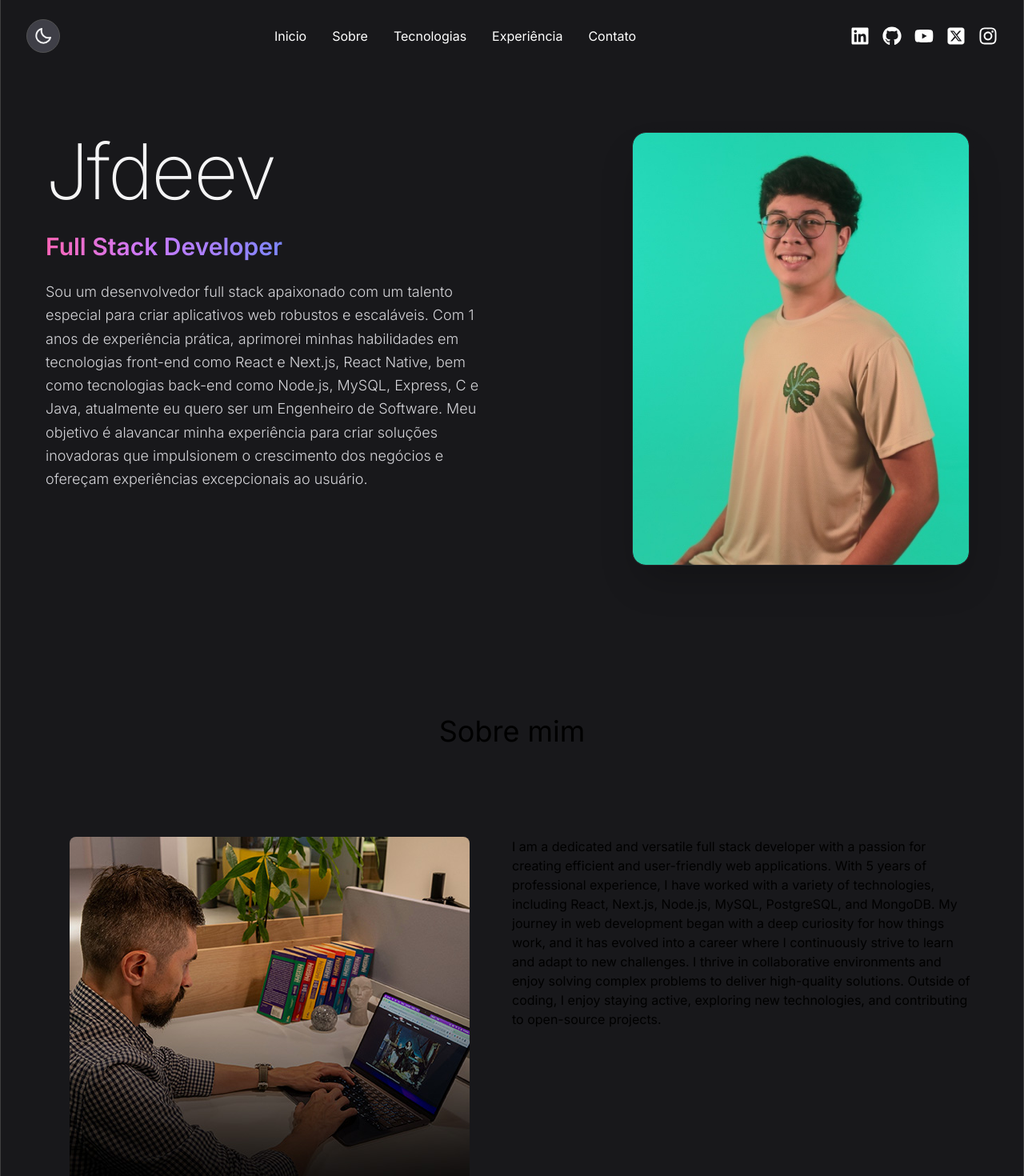
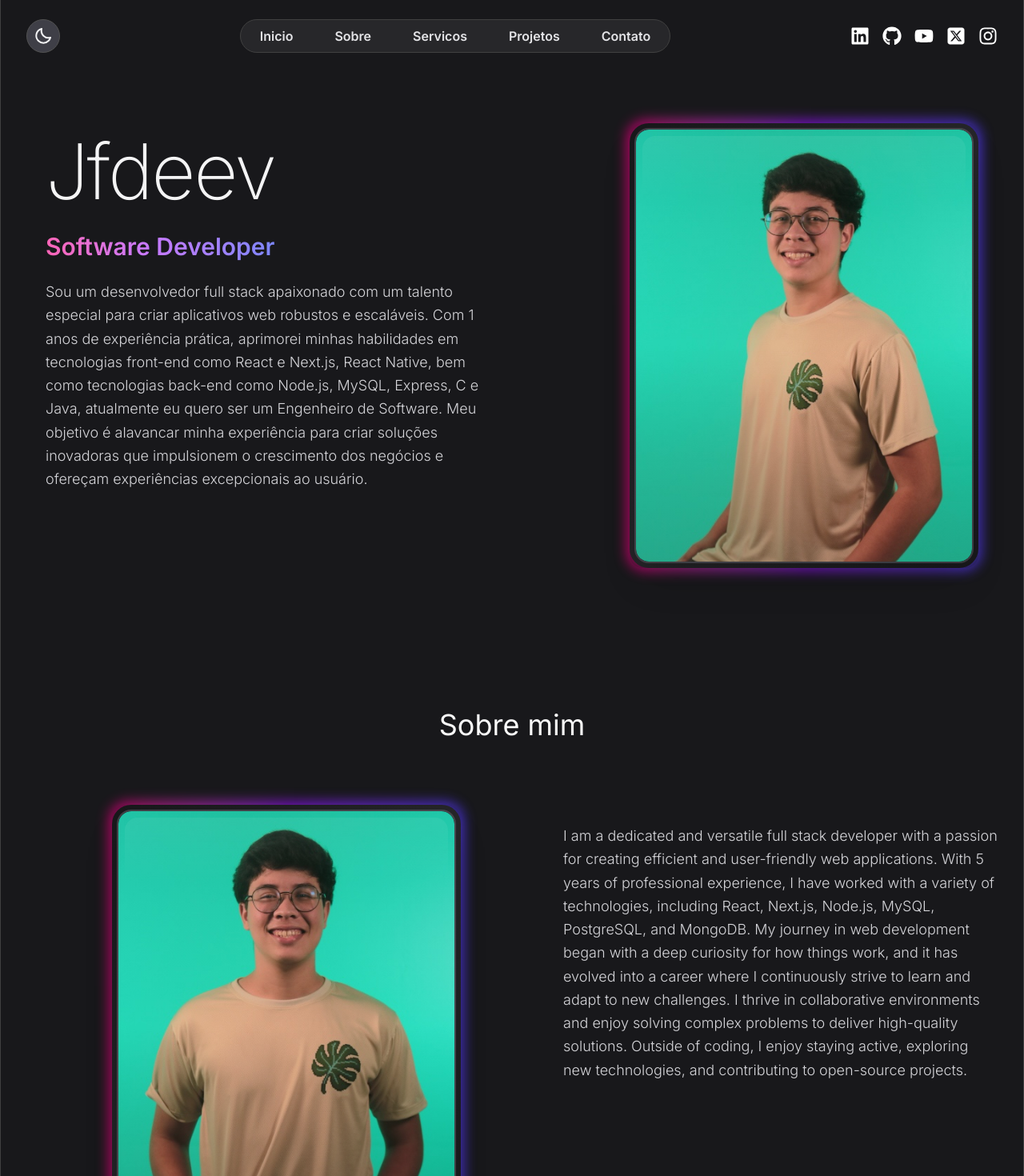
Before and after one commit to Jfdeev/jfdeev-portifolio, a React (Vite) app: page / in a window 1280 px wide. Shown: the top 1470 px of the page at 80% size. Built offline with nearby package versions, Linux system fonts and the light colour scheme.

Commit message:
feat: implements a hover in cards and navbar

```diff
--- a/src/components/About.tsx
+++ b/src/components/About.tsx
@@ -1,20 +1,35 @@
-import about from "../assets/about.jpg";
+import about from "../assets/jfdeevFrente.jpg";
 import { ABOUT_TEXT } from "../constants";
+
 const About = () => {
     return (
         <div className="pb-4">
-            <h2 className="my-20 text-center text-4xl ">
+            <h2 className="my-20 text-center text-4xl text-zinc-50 ">
                 Sobre mim
             </h2>
-            <div className="flex flex-wrap">
-                <div className="w-full lg:w-1/2 lg:p-8">
-                    <div className="flex items-center justify-center">
-                        <img className="rounded-lg" src={about} alt="about" />
+            <div className="flex flex-col-reverse lg:flex-row items-start lg:gap-32 gap-8">
+                <div className="w-full lg:w-1/2 flex justify-center lg:justify-end items-start">
+                    <div className="group relative">
+                        <div className="absolute -inset-1 bg-gradient-to-r from-pink-600 via-purple-600 to-indigo-600 rounded-3xl blur-sm opacity-75 group-hover:opacity-100 transition duration-1000 group-hover:duration-200 animate-pulse"></div>
+
+                        <div className="relative rounded-3xl p-2 bg-gradient-to-br from-zinc-900 via-zinc-800 to-zinc-900">
+                            <div className="rounded-2xl overflow-hidden ring-2 ring-zinc-500/50 shadow-2xl">
+                                <img
+                                    src={about}
+                                    alt="Foto de Jfdeev"
+                                    className="block w-64 h-80 lg:w-[420px] lg:h-[540px] object-cover rounded-2xl transform transition-all duration-500 group-hover:scale-[1.02] group-hover:brightness-110"
+                                />
+
+                                <div className="absolute inset-0 bg-gradient-to-t from-zinc-900/20 via-transparent to-zinc-900/10 rounded-2xl"></div>
+                            </div>
+                        </div>
+
+                        <div className="absolute top-4 left-4 right-4 h-20 bg-gradient-to-b from-white/10 to-transparent rounded-t-2xl opacity-60"></div>
                     </div>
                 </div>
                 <div className="w-full lg:w-1/2">
-                    <div className="flex justify-center lg:justify-start">
-                        <p className="my-2 max-w-xl py-6">{ABOUT_TEXT}</p>
+                    <div className="flex justify-center lg:justify-start text-zinc-300 text-base lg:text-lg leading-relaxed font-light">
+                        <p className="mt-6 max-w-xl text-zinc-300 text-base lg:text-lg leading-relaxed font-light">{ABOUT_TEXT}</p>
                     </div>
                 </div>
             </div>
--- a/src/components/Hero.tsx
+++ b/src/components/Hero.tsx
@@ -12,27 +12,32 @@ const Hero = () => {
               <h1 className="mb-4 text-6xl lg:text-8xl font-extralight tracking-tight text-zinc-100 leading-tight">
                 Jfdeev
               </h1>
-
               <h2 className="text-2xl lg:text-3xl font-semibold bg-gradient-to-r from-pink-400 via-purple-400 to-indigo-400 bg-clip-text text-transparent">
-                Full Stack Developer
+                Software Developer
               </h2>
-
               <p className="mt-6 max-w-xl text-zinc-300 text-base lg:text-lg leading-relaxed font-light">
                 {HERO_CONTENT}
               </p>
             </div>
           </div>
 
-          {/* Right: imagem maior e alinhada */}
           <div className="w-full lg:w-1/2 flex justify-center lg:justify-end items-start">
-            <div className="group relative rounded-3xl p-3 bg-gradient-to-br from-zinc-900/30 to-transparent">
-              <div className="rounded-2xl overflow-hidden ring-1 ring-zinc-800 shadow-2xl">
-                <img
-                  src={hero}
-                  alt="Foto de Jfdeev"
-                  className="block w-64 h-80 lg:w-[420px] lg:h-[540px] object-cover rounded-2xl transform transition-transform duration-300 group-hover:scale-105"
-                />
+            <div className="group relative">
+              <div className="absolute -inset-1 bg-gradient-to-r from-pink-600 via-purple-600 to-indigo-600 rounded-3xl blur-sm opacity-75 group-hover:opacity-100 transition duration-1000 group-hover:duration-200 animate-pulse"></div>
+
+              <div className="relative rounded-3xl p-2 bg-gradient-to-br from-zinc-900 via-zinc-800 to-zinc-900">
+                  <div className="rounded-2xl overflow-hidden ring-2 ring-zinc-500/50 shadow-2xl">
+                    <img
+                      src={hero}
+                      alt="Foto de Jfdeev"
+                      className="block w-64 h-80 lg:w-[420px] lg:h-[540px] object-cover rounded-2xl transform transition-all duration-500 group-hover:scale-[1.02] group-hover:brightness-110"
+                    />
+
+                    <div className="absolute inset-0 bg-gradient-to-t from-zinc-900/20 via-transparent to-zinc-900/10 rounded-2xl"></div>
+                  </div>
               </div>
+
+              <div className="absolute top-4 left-4 right-4 h-20 bg-gradient-to-b from-white/10 to-transparent rounded-t-2xl opacity-60"></div>
             </div>
           </div>
         </div>
--- a/src/components/Navbar.tsx
+++ b/src/components/Navbar.tsx
@@ -9,60 +9,65 @@ const Navbar = () => {
   const [isOpen, setIsOpen] = useState(false);
 
   return (
-    <nav className="py-6 ">
+    <nav className="py-6">
       <div className="container mx-auto hidden md:flex items-center justify-between">
         <div className="flex items-center justify-center gap-4 bg-zinc-700 p-2 rounded-full border border-neutral-600">
           {/* Bottao para trocar tema para dark e ligth */}
           <BiMoon className="text-2xl text-zinc-100 cursor-pointer" />
+        </div>
 
-        </div>
-        <ul className="flex gap-8 text-white">
-          <li>
+        {/* Links de navegação com efeito luminoso */}
+        <div className="flex items-center bg-zinc-800 border border-neutral-700 p-2 rounded-full">
+          <ul className="flex gap-5 text-zinc-200 font-semibold">
+            <li className="relative group">
+              {/* Efeito luminoso suave e minimalista */}
+              <div className="absolute -bottom-3 left-1/2 transform -translate-x-1/2 w-0 h-px bg-gradient-to-r from-transparent via-purple-400 to-transparent group-hover:w-full transition-all duration-500 ease-out opacity-0 group-hover:opacity-60"></div>
               <a
                 href="#"
-              className="relative transition-transform duration-300 ease-in-out group"
+                className="px-4 py-2 transition-colors duration-300 ease-in-out hover:text-white"
               >
                 Inicio
-              <span className="absolute left-0 bottom-0 w-full h-0.5 bg-slate-500 transform scale-x-0 transition-transform duration-300 ease-in-out group-hover:scale-x-100 origin-left"></span>
               </a>
             </li>
-          <li>
+            <li className="relative group">
+              <div className="absolute -bottom-3 left-1/2 transform -translate-x-1/2 w-0 h-px bg-gradient-to-r from-transparent via-purple-400 to-transparent group-hover:w-full transition-all duration-500 ease-out opacity-0 group-hover:opacity-60"></div>
               <a
                 href="#"
-              className="relative transition-transform duration-300 ease-in-out group"
+                className="px-4 py-2 transition-colors duration-300 ease-in-out hover:text-white"
               >
                 Sobre
-              <span className="absolute left-0 bottom-0 w-full h-0.5 bg-slate-500 transform scale-x-0 transition-transform duration-300 ease-in-out group-hover:scale-x-100 origin-left"></span>
               </a>
             </li>
-          <li>
+            <li className="relative group">
+              <div className="absolute -bottom-3 left-1/2 transform -translate-x-1/2 w-0 h-px bg-gradient-to-r from-transparent via-purple-400 to-transparent group-hover:w-full transition-all duration-500 ease-out opacity-0 group-hover:opacity-60"></div>
               <a
                 href="#"
-              className="relative transition-transform duration-300 ease-in-out group"
+                className="px-4 py-2 transition-colors duration-300 ease-in-out hover:text-white"
               >
-              Tecnologias
-              <span className="absolute left-0 bottom-0 w-full h-0.5 bg-slate-500 transform scale-x-0 transition-transform duration-300 ease-in-out group-hover:scale-x-100 origin-left"></span>
+                Servicos
               </a>
             </li>
-          <li>
+            <li className="relative group">
+              <div className="absolute -bottom-3 left-1/2 transform -translate-x-1/2 w-0 h-px bg-gradient-to-r from-transparent via-purple-400 to-transparent group-hover:w-full transition-all duration-500 ease-out opacity-0 group-hover:opacity-60"></div>
               <a
                 href="#"
-              className="relative transition-transform duration-300 ease-in-out group"
+                className="px-4 py-2 transition-colors duration-300 ease-in-out hover:text-white"
               >
-              Experiência
-              <span className="absolute left-0 bottom-0 w-full h-0.5 bg-slate-500 transform scale-x-0 transition-transform duration-300 ease-in-out group-hover:scale-x-100 origin-left"></span>
+                Projetos
               </a>
             </li>
-          <li>
+            <li className="relative group">
+              <div className="absolute -bottom-3 left-1/2 transform -translate-x-1/2 w-0 h-px bg-gradient-to-r from-transparent via-purple-400 to-transparent group-hover:w-full transition-all duration-500 ease-out opacity-0 group-hover:opacity-60"></div>
               <a
                 href="#"
-              className="relative transition-transform duration-300 ease-in-out group"
+                className="px-4 py-2 transition-colors duration-300 ease-in-out hover:text-white"
               >
                 Contato
-              <span className="absolute left-0 bottom-0 w-full h-0.5 bg-slate-500 transform scale-x-0 transition-transform duration-300 ease-in-out group-hover:scale-x-100 origin-left"></span>
               </a>
             </li>
           </ul>
+        </div>
+
         {/* Ícones das redes sociais */}
         <ul className="flex gap-4 text-2xl text-white">
           <li>
@@ -117,7 +122,7 @@ const Navbar = () => {
           </div>
           {/* Botão de menu */}
           <button onClick={() => setIsOpen(!isOpen)}>
-            {isOpen ? <IoMdClose size={24} /> : <HiMenu size={24} />}
+            {isOpen ? <IoMdClose size={24} className="text-white" /> : <HiMenu size={24} className="text-white" />}
           </button>
         </div>
         {isOpen && (
@@ -156,7 +161,7 @@ const Navbar = () => {
               href="#"
               className="relative transition-transform duration-300 ease-in-out group"
             >
-              Portifolio
+              Projetos
               <span className="absolute left-0 bottom-0 w-full h-0.5 bg-sky-600 transform scale-x-0 transition-transform duration-300 ease-in-out group-hover:scale-x-100 origin-left"></span>
             </a>
               </li>
```
Lines whose indentation alone changed are shown as unchanged.
